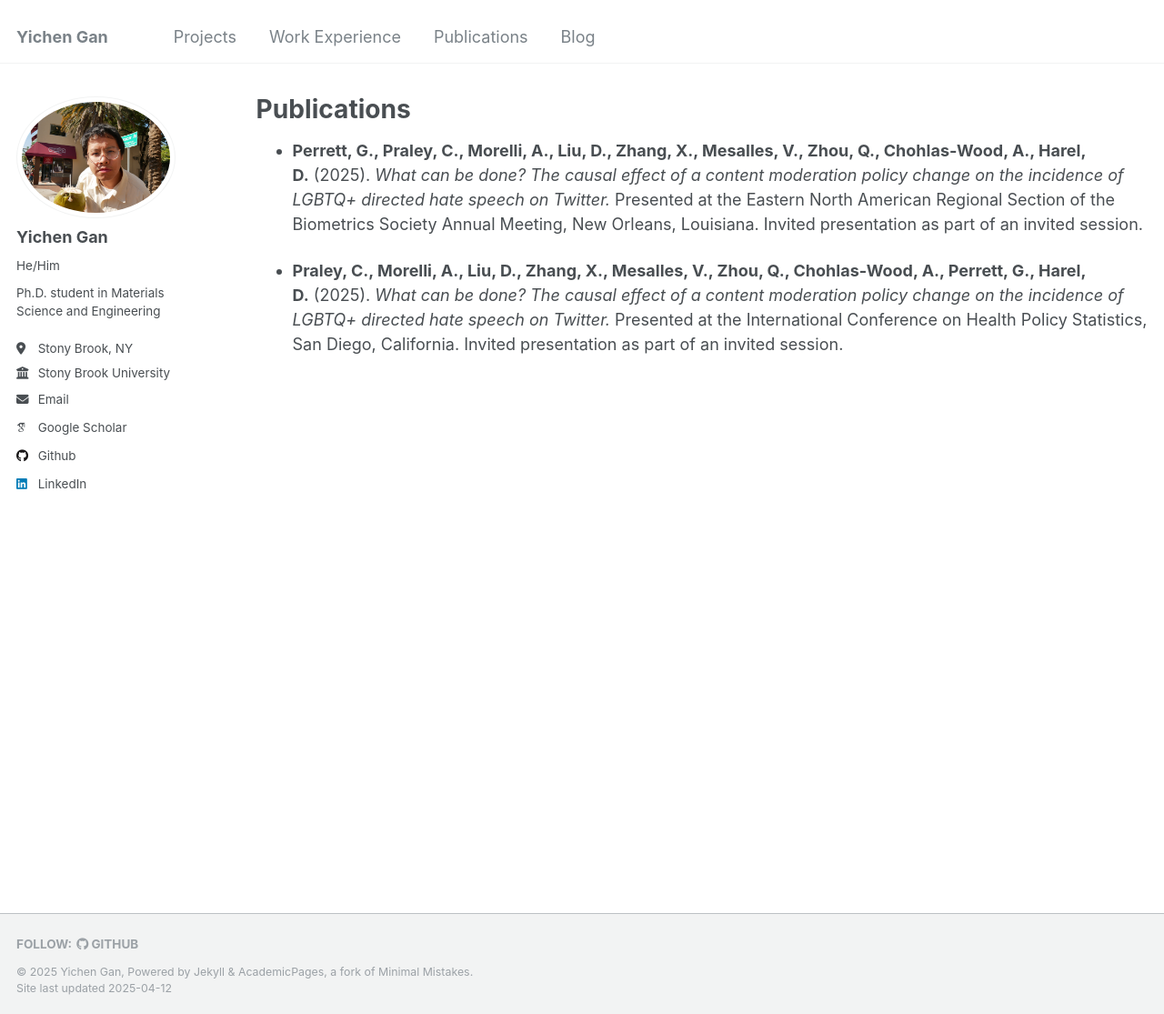
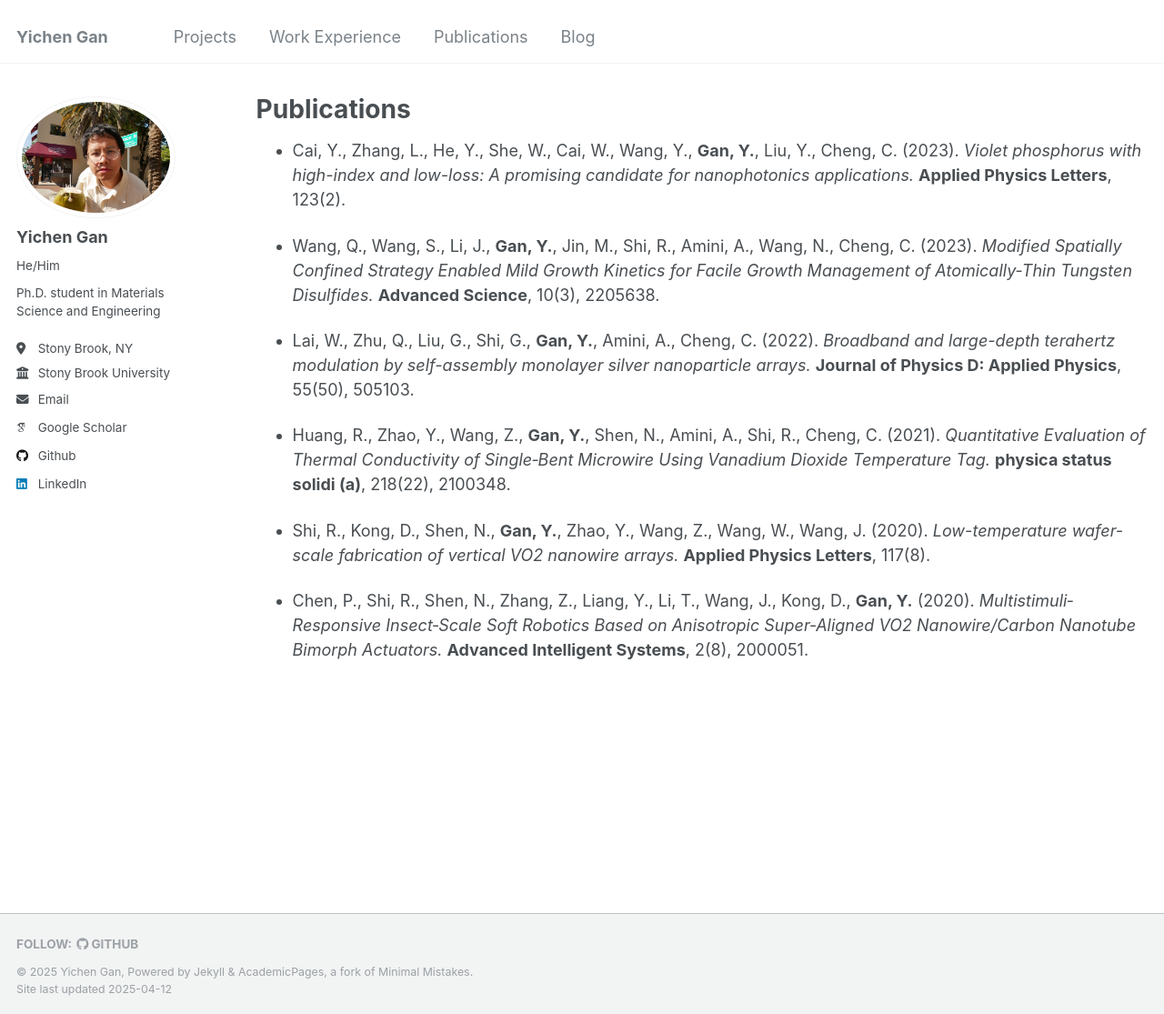
Before and after one commit to YichenGan/yichengan.github.io, a Jekyll site: the page built from _pages/publications.md, in a window 1280 px wide and 1115 px high. Shown: the whole window at 91% size. Built offline with Jekyll 4.4.1, drawn with Linux system fonts in a browser that asks for light colours; some web fonts are replaced.

Commit message:
Update publications.md

```diff
--- a/_pages/publications.md
+++ b/_pages/publications.md
@@ -4,7 +4,14 @@ title: "Publications"
 permalink: /publications/
 author_profile: true
 ---
+- Cai, Y., Zhang, L., He, Y., She, W., Cai, W., Wang, Y., **Gan, Y.**, Liu, Y., Cheng, C. (2023). *Violet phosphorus with high-index and low-loss: A promising candidate for nanophotonics applications.* **Applied Physics Letters**, 123(2).
 
-- **Perrett, G., Praley, C., Morelli, A., Liu, D., Zhang, X., Mesalles, V., Zhou, Q., Chohlas-Wood, A., Harel, D.** (2025). *What can be done? The causal effect of a content moderation policy change on the incidence of LGBTQ+ directed hate speech on Twitter.* Presented at the Eastern North American Regional Section of the Biometrics Society Annual Meeting, New Orleans, Louisiana. Invited presentation as part of an invited session.
+- Wang, Q., Wang, S., Li, J., **Gan, Y.**, Jin, M., Shi, R., Amini, A., Wang, N., Cheng, C. (2023). *Modified Spatially Confined Strategy Enabled Mild Growth Kinetics for Facile Growth Management of Atomically‐Thin Tungsten Disulfides.* **Advanced Science**, 10(3), 2205638.
 
-- **Praley, C., Morelli, A., Liu, D., Zhang, X., Mesalles, V., Zhou, Q., Chohlas-Wood, A., Perrett, G., Harel, D.** (2025). *What can be done? The causal effect of a content moderation policy change on the incidence of LGBTQ+ directed hate speech on Twitter.* Presented at the International Conference on Health Policy Statistics, San Diego, California. Invited presentation as part of an invited session.
+- Lai, W., Zhu, Q., Liu, G., Shi, G., **Gan, Y.**, Amini, A., Cheng, C. (2022). *Broadband and large-depth terahertz modulation by self-assembly monolayer silver nanoparticle arrays.* **Journal of Physics D: Applied Physics**, 55(50), 505103.
+
+- Huang, R., Zhao, Y., Wang, Z., **Gan, Y.**, Shen, N., Amini, A., Shi, R., Cheng, C. (2021). *Quantitative Evaluation of Thermal Conductivity of Single‐Bent Microwire Using Vanadium Dioxide Temperature Tag.* **physica status solidi (a)**, 218(22), 2100348.
+
+- Shi, R., Kong, D., Shen, N., **Gan, Y.**, Zhao, Y., Wang, Z., Wang, W., Wang, J. (2020). *Low-temperature wafer-scale fabrication of vertical VO2 nanowire arrays.* **Applied Physics Letters**, 117(8).
+
+- Chen, P., Shi, R., Shen, N., Zhang, Z., Liang, Y., Li, T., Wang, J., Kong, D., **Gan, Y.** (2020). *Multistimuli‐Responsive Insect‐Scale Soft Robotics Based on Anisotropic Super‐Aligned VO2 Nanowire/Carbon Nanotube Bimorph Actuators.* **Advanced Intelligent Systems**, 2(8), 2000051.
```
